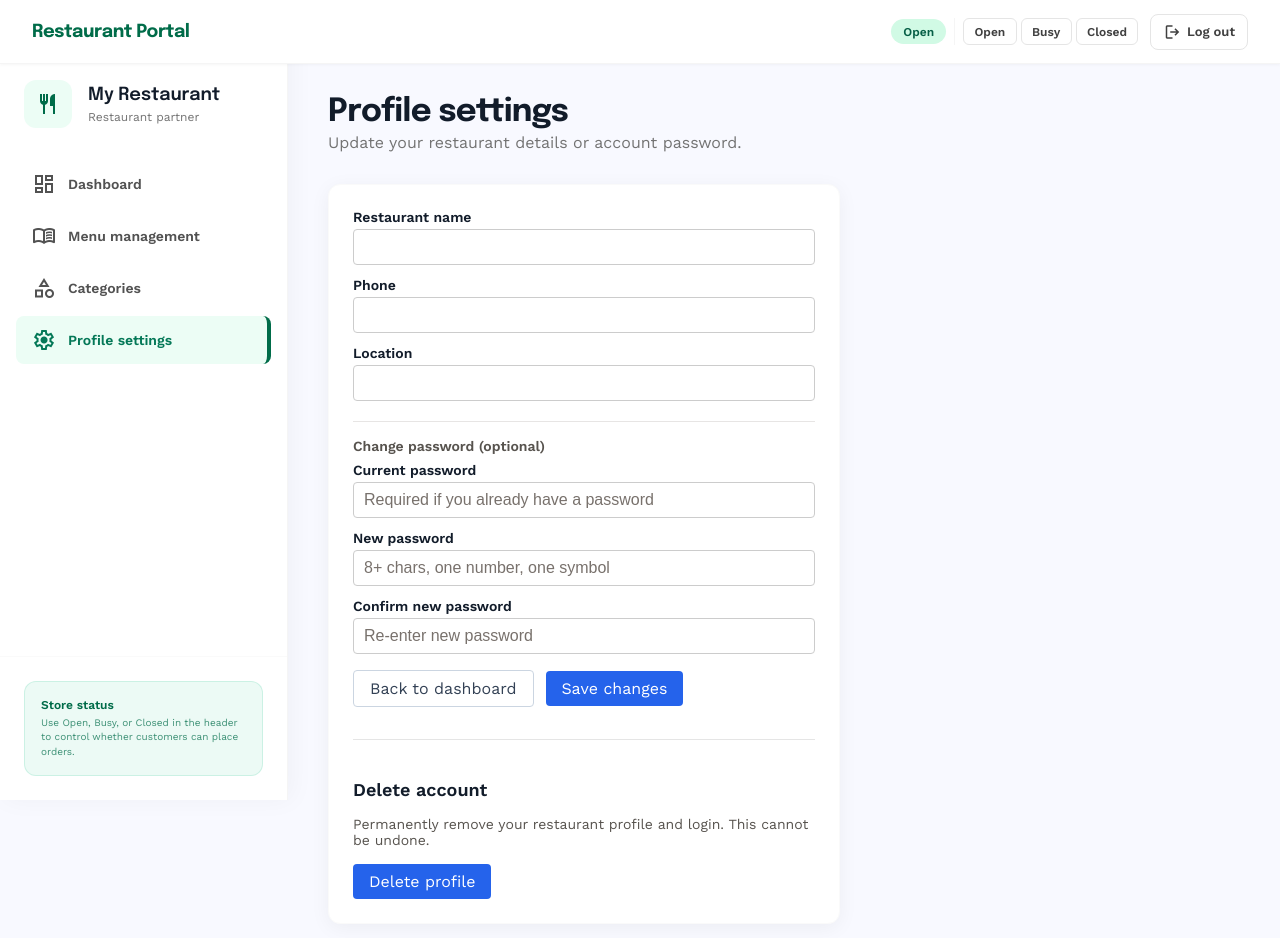
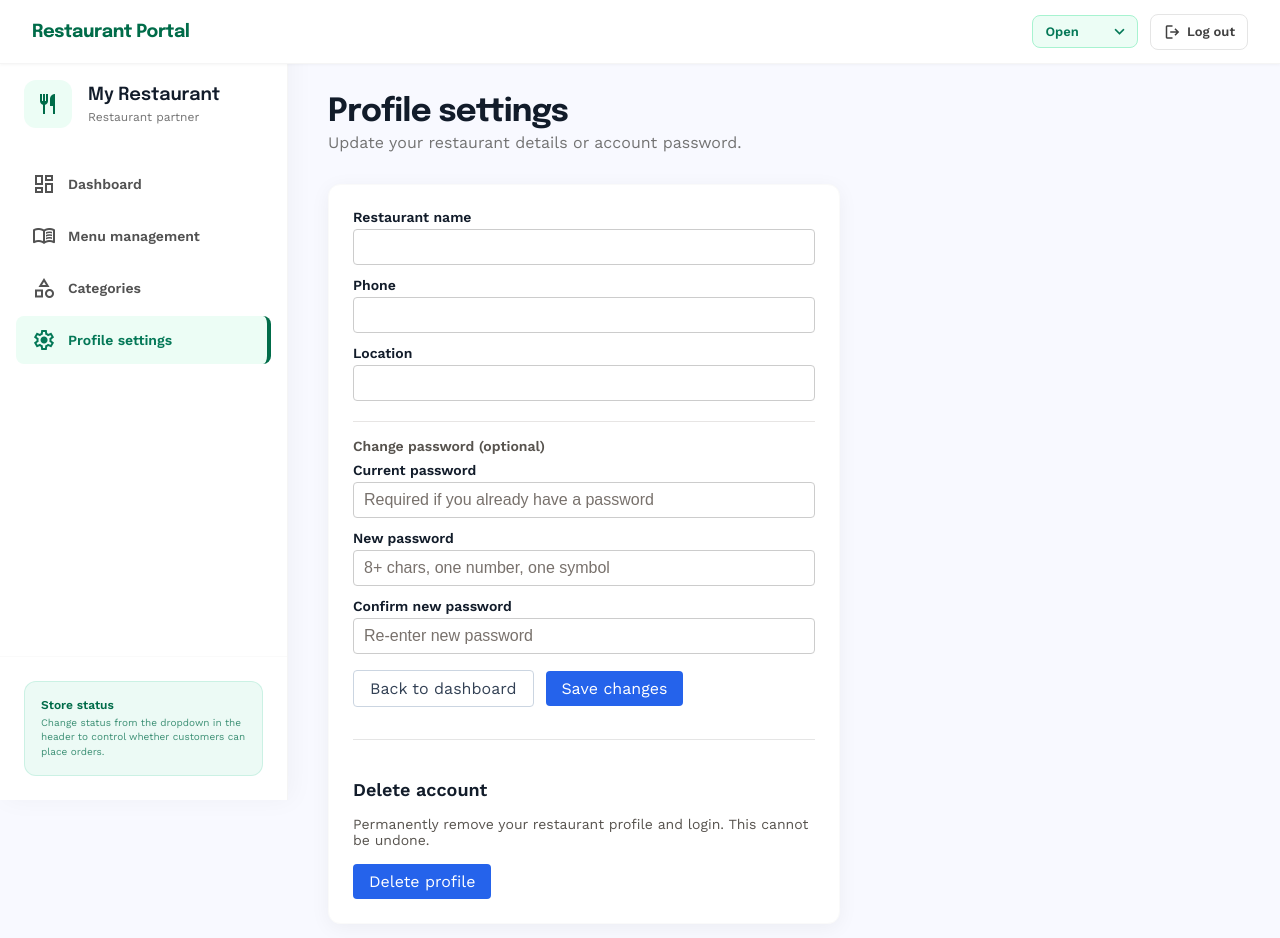
Before and after one commit to Sonali335/food-delivery-project, a React (Vite) app in the folder frontend/: page /setup/restaurant in a window 1280 px wide. Shown: the top 938 px of the page. Built offline with nearby package versions, Linux system fonts and the light colour scheme; no server answers; sample sign-in values are in the browser's storage.

Commit message:
fix: drop down for the status

```diff
--- a/frontend/src/components/restaurant/RestaurantShell.jsx
+++ b/frontend/src/components/restaurant/RestaurantShell.jsx
@@ -26,37 +26,32 @@ function RestaurantShell({
       <header className="rd-topbar">
         <span className="rd-topbar-brand">Restaurant Portal</span>
         <div className="rd-topbar-actions">
-          <span className={`rd-status-pill rd-status-pill-${normalizedStatus}`}>
-            {normalizedStatus}
-          </span>
           {onSetStatus ? (
-            <div className="rd-topbar-status-group">
-              <button
-                type="button"
-                className="rd-topbar-status-btn"
-                disabled={statusSaving || statusLoading}
-                onClick={() => onSetStatus("open")}
+            <label className="rd-topbar-status-select-wrap">
+              <span
+                className={`rd-topbar-status-select-inner rd-topbar-status-select-inner-${normalizedStatus}`}
               >
-                Open
-              </button>
-              <button
-                type="button"
-                className="rd-topbar-status-btn"
-                disabled={statusSaving || statusLoading}
-                onClick={() => onSetStatus("busy")}
-              >
-                Busy
-              </button>
-              <button
-                type="button"
-                className="rd-topbar-status-btn"
-                disabled={statusSaving || statusLoading}
-                onClick={() => onSetStatus("closed")}
-              >
-                Closed
-              </button>
-            </div>
-          ) : null}
+                <select
+                  className="rd-topbar-status-select"
+                  value={normalizedStatus}
+                  disabled={statusSaving || statusLoading}
+                  onChange={(e) => onSetStatus(e.target.value)}
+                  aria-label="Restaurant status"
+                >
+                  <option value="open">Open</option>
+                  <option value="busy">Busy</option>
+                  <option value="closed">Closed</option>
+                </select>
+                <span className="material-symbols-outlined rd-topbar-status-chevron" aria-hidden>
+                  expand_more
+                </span>
+              </span>
+            </label>
+          ) : (
+            <span className={`rd-status-pill rd-status-pill-${normalizedStatus}`}>
+              {normalizedStatus}
+            </span>
+          )}
           <button type="button" className="rd-topbar-logout" onClick={handleLogout}>
             <span className="material-symbols-outlined">logout</span>
             Log out
@@ -99,8 +94,8 @@ function RestaurantShell({
             <div className="rd-sidebar-tip">
               <p className="rd-sidebar-tip-title">Store status</p>
               <p className="rd-sidebar-tip-text">
-                Use Open, Busy, or Closed in the header to control whether customers can place
-                orders.
+                Change status from the dropdown in the header to control whether customers can
+                place orders.
               </p>
             </div>
           </div>
--- a/frontend/src/components/restaurant/restaurant-dashboard.css
+++ b/frontend/src/components/restaurant/restaurant-dashboard.css
@@ -45,40 +45,92 @@
   justify-content: flex-end;
 }
 
-.rd-topbar-status-group {
-  display: none;
+.rd-topbar-status-select-wrap {
+  display: inline-flex;
   align-items: center;
-  gap: 0.25rem;
-  padding-left: 0.5rem;
-  border-left: 1px solid #f5f5f5;
+  gap: 0.35rem;
 }
 
-@media (min-width: 640px) {
-  .rd-topbar-status-group {
-    display: flex;
-  }
+.rd-topbar-status-select-inner {
+  position: relative;
+  display: inline-block;
+  border-radius: 0.5rem;
+  border: 1px solid #e5e5e5;
+  transition: border-color 0.2s, background 0.2s;
 }
 
-.rd-topbar-status-btn {
-  padding: 0.35rem 0.65rem;
-  font-size: 0.75rem;
-  font-weight: 600;
-  border: 1px solid #e5e5e5;
-  border-radius: 0.375rem;
-  background: #fff;
-  color: #404040;
-  cursor: pointer;
-  font-family: inherit;
-  transition: background 0.2s;
+.rd-topbar-status-select-inner-open {
+  background: #ecfdf5;
+  border-color: #a7f3d0;
 }
 
-.rd-topbar-status-btn:hover:not(:disabled) {
-  background: #fafafa;
+.rd-topbar-status-select-inner-open .rd-topbar-status-select,
+.rd-topbar-status-select-inner-open .rd-topbar-status-chevron {
+  color: #047857;
 }
 
-.rd-topbar-status-btn:disabled {
+.rd-topbar-status-select-inner-busy {
+  background: #fffbeb;
+  border-color: #fde68a;
+}
+
+.rd-topbar-status-select-inner-busy .rd-topbar-status-select,
+.rd-topbar-status-select-inner-busy .rd-topbar-status-chevron {
+  color: #b45309;
+}
+
+.rd-topbar-status-select-inner-closed {
+  background: #fef2f2;
+  border-color: #fecaca;
+}
+
+.rd-topbar-status-select-inner-closed .rd-topbar-status-select,
+.rd-topbar-status-select-inner-closed .rd-topbar-status-chevron {
+  color: #b91c1c;
+}
+
+.rd-topbar-status-select {
+  appearance: none;
+  padding: 0.5rem 2rem 0.5rem 0.75rem;
+  font-size: 0.8125rem;
+  font-weight: 600;
+  font-family: inherit;
+  text-transform: capitalize;
+  border: none;
+  border-radius: 0.5rem;
+  background: transparent;
+  color: #121c2a;
+  cursor: pointer;
+  min-width: 6.5rem;
+}
+
+.rd-topbar-status-select:focus {
+  outline: none;
+}
+
+.rd-topbar-status-select-inner:focus-within {
+  box-shadow: 0 0 0 2px rgba(0, 108, 73, 0.15);
+}
+
+.rd-topbar-status-select:disabled {
   opacity: 0.55;
   cursor: not-allowed;
+}
+
+.rd-topbar-status-select option {
+  background: #fff;
+  color: #121c2a;
+  font-weight: 500;
+}
+
+.rd-topbar-status-chevron {
+  position: absolute;
+  right: 0.5rem;
+  top: 50%;
+  transform: translateY(-50%);
+  pointer-events: none;
+  font-size: 1.25rem;
+  color: #737373;
 }
 
 .rd-topbar-logout {
```
